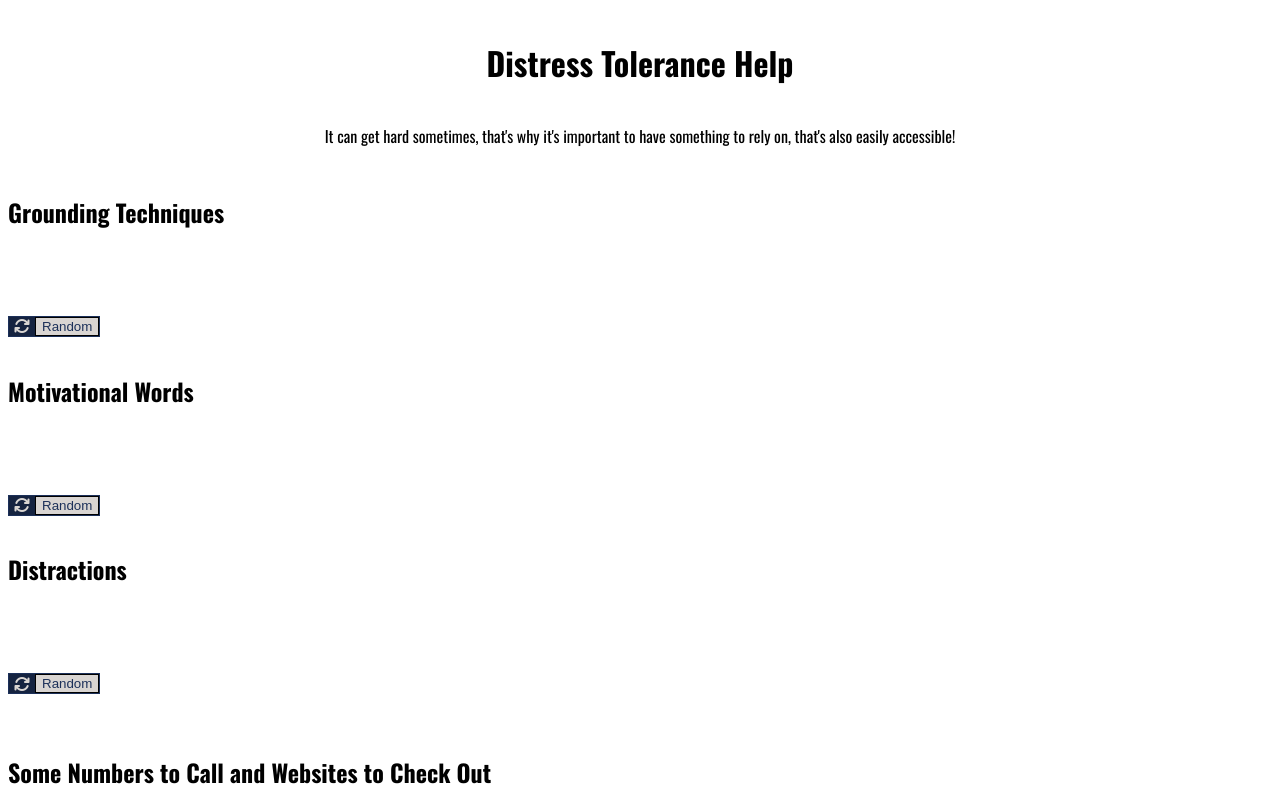
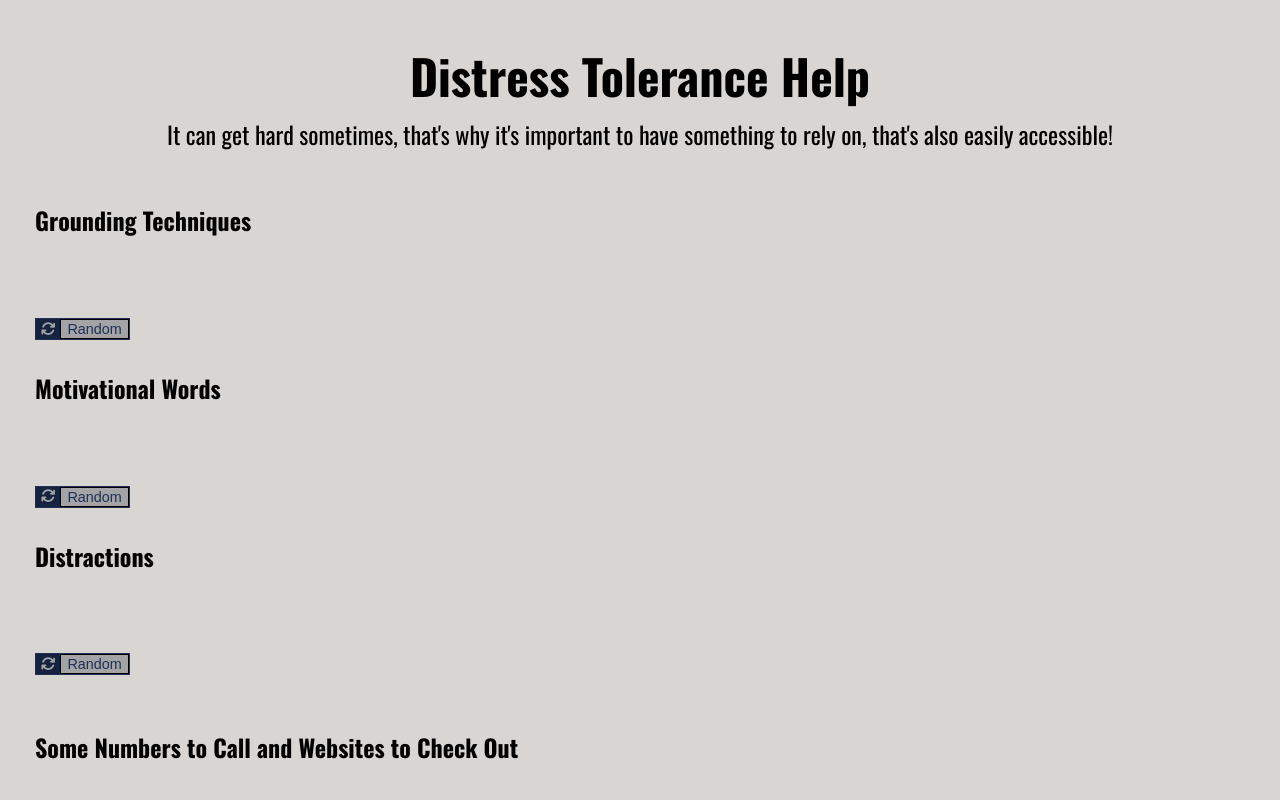
Before and after one commit to iuliaGrig/msgGenCode, a plain HTML site: page index.html in a window 1280 px wide. Shown: the top 800 px of the page. Drawn offline with nearby package versions, Linux system fonts and the light colour scheme.

Commit message:
Edit bckd-clr

```diff
--- a/index.css
+++ b/index.css
@@ -1,3 +1,6 @@
+* {
+    background-color: #D9D5D2;
+}
 body {
     display: flex;
     font-family: "Oswald", Arial, Helvetica, sans-serif;
@@ -6,6 +9,7 @@ body {
     font-style: normal;
     font-optical-sizing: auto;
     flex-direction: column;
+    margin: 30px;
 }
 
 main {
@@ -17,19 +21,31 @@ main {
     display: flex;
     flex-direction: column;
     align-items: center;
-    padding: 10px;
+    padding: 5px;
+}
+
+.title p {
+    font-size: 1.5em;
+    margin: 0px 0px 20px 0px;
+    padding: 0px;
 }
 
 h1 {
     display: flex;
     justify-content: center;
     font-weight: 800;
+    font-size: 3em;
+    margin: 5px;
 }
 
 section {
     display: flex;
     flex-direction: column;
     align-content: flex-start;
+}
+
+section header {
+    padding: 5px;
 }
 
 .generator {
@@ -56,23 +72,28 @@ section {
     cursor: pointer;
     max-width: -moz-fit-content;
     max-width: fit-content;
+    font-size: 0.9em;
+    margin: 5px;
 }
 
 button {
-    background-color: #D9D5D2;
+    background-color: #A4A4A6;
     border: solid 0.5px black;
     color: #1C3059;
     text-align: center;
     display: inline-block;
     cursor: pointer;
+    font-size: 1em;
 }
 
 .button i {
     margin: 0px 5px;
+    background-color: #152340;
 }
 
 i {
-    color: #D9D5D2;
+    color: #A4A4A6;
+    font-size: 1em;
 }
 
 footer {
```
